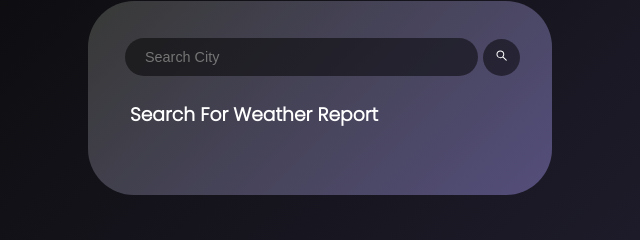
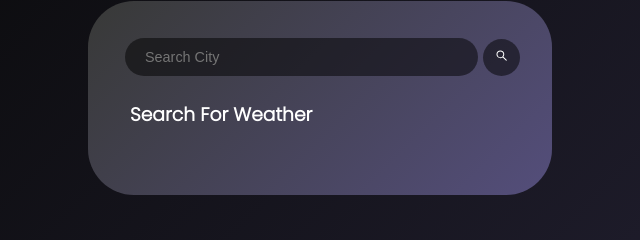
Before and after one commit to divran24/weather-app, a plain HTML site: page index.html in a window 1280 px wide. Shown: the part 302-542 px from the top of the page, 320-960 px from the left. Drawn offline with Linux system fonts and the light colour scheme.

Commit message:
Update index.html

```diff
--- a/index.html
+++ b/index.html
@@ -31,7 +31,7 @@
         </div>
 
         <div class="weather">
-            <h3 class="city">Search for weather report</h3>
+            <h3 class="city">Search for weather</h3>
             <div class="subhead">
             <h2 class="temp"></h2>
             <div class="flex">
```
